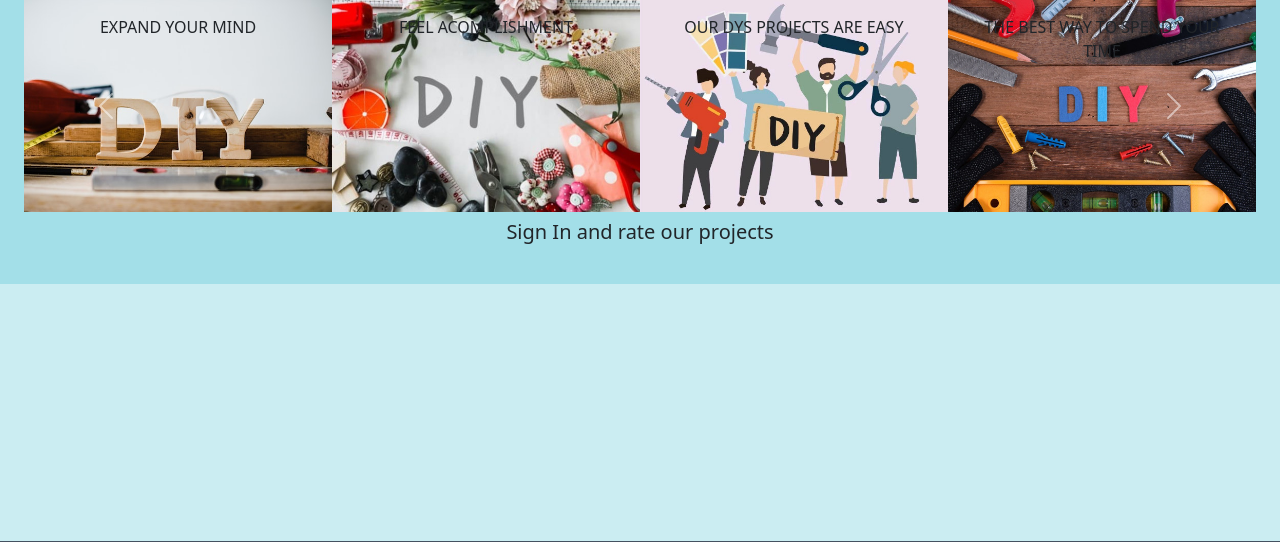
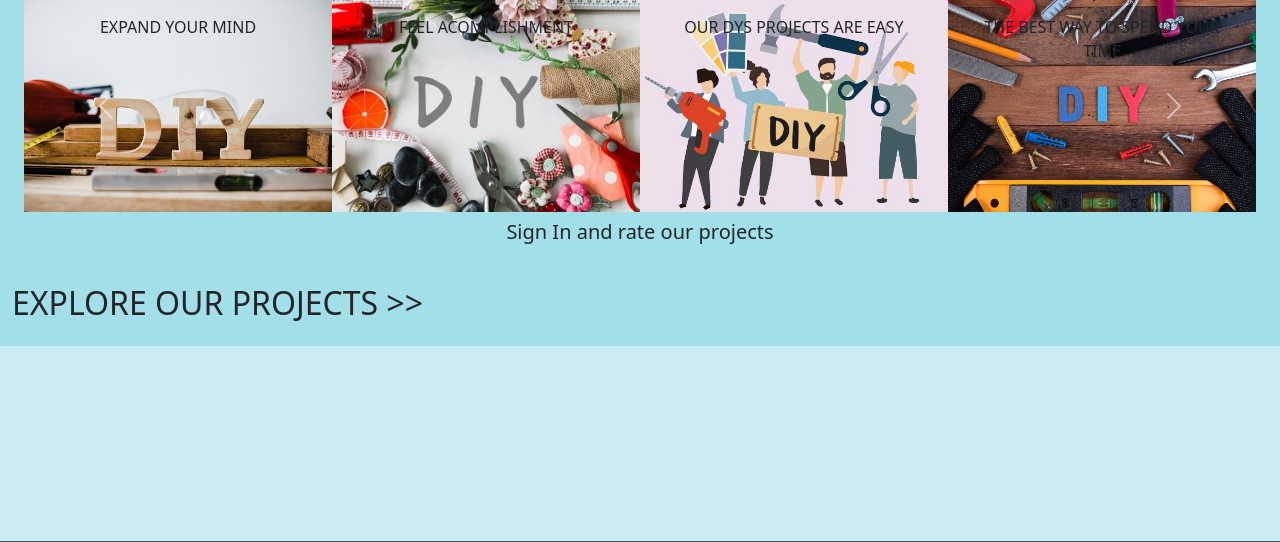
Before and after one commit to Juanma1313/dys, a Django app: page / in a window 1280 px wide. Shown: the part 179-721 px from the top of the page. Run offline with Django 3.2, Linux system fonts and the light colour scheme; data that the repository does not hold is empty; parts of the project's set-up code (start-up, migrations or seed data) failed here and were passed over.

Commit message:
Add project explorer title

```diff
--- a/templates/index.html
+++ b/templates/index.html
@@ -84,6 +84,13 @@
     </div>
   </div>
 </div>
+<div class="container-fluid">
+  <div class="row">
+    <div class="col-12 mt-3 left">
+      <h2>EXPLORE OUR PROJECTS >></h2>
+    </div>
+  </div>
+</div>
 
 <div class="container-fluid">
   <div class="row">
```
